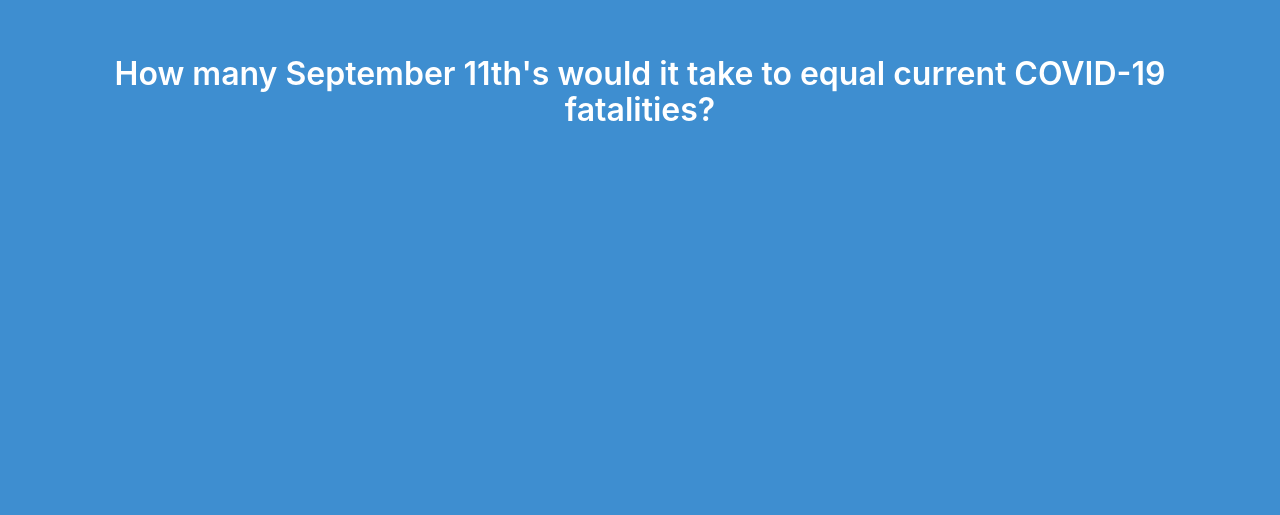
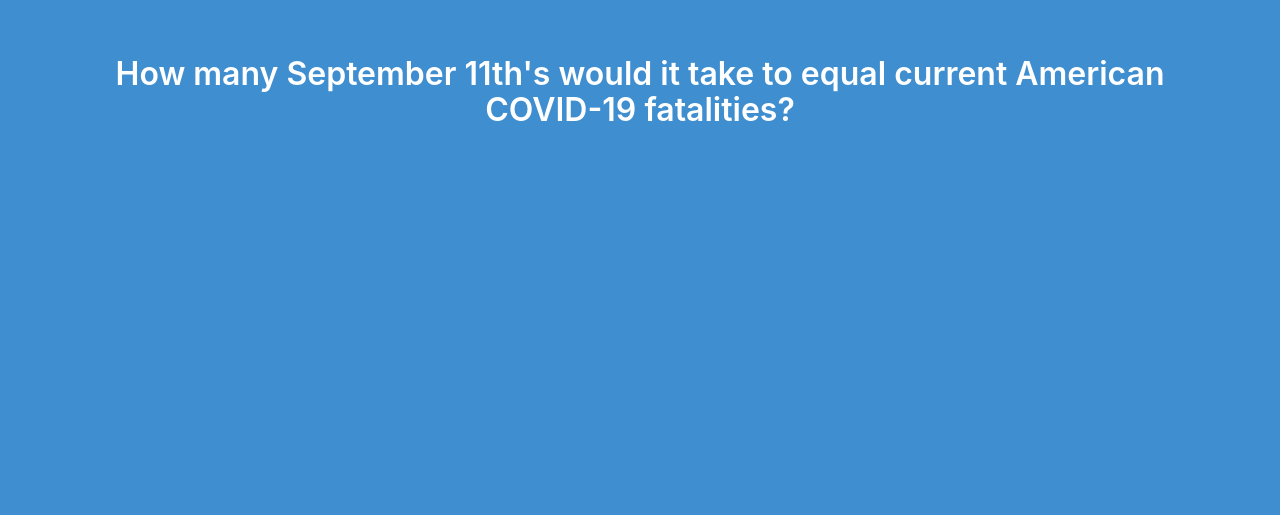
Before and after one commit to jordanyaker/howmanyseptember11ths.com, a plain HTML site: page index.html in a window 1280 px wide. Shown: the part 221-736 px from the top of the page. Drawn offline with nearby package versions, Linux system fonts and the light colour scheme; no server answers.

Commit message:
Added a specifier for this to be American data.

```diff
--- a/index.html
+++ b/index.html
@@ -18,7 +18,7 @@
     <div class="hero-body">
       <div class="container">
         <p class="title has-text-centered mb-6">
-          How many September 11th's would it take to equal current COVID-19 fatalities?
+          How many September 11th's would it take to equal current American COVID-19 fatalities?
         </p>
         <div class="value-container">
           <p class="title has-text-centered">&nbsp;</p>
```
